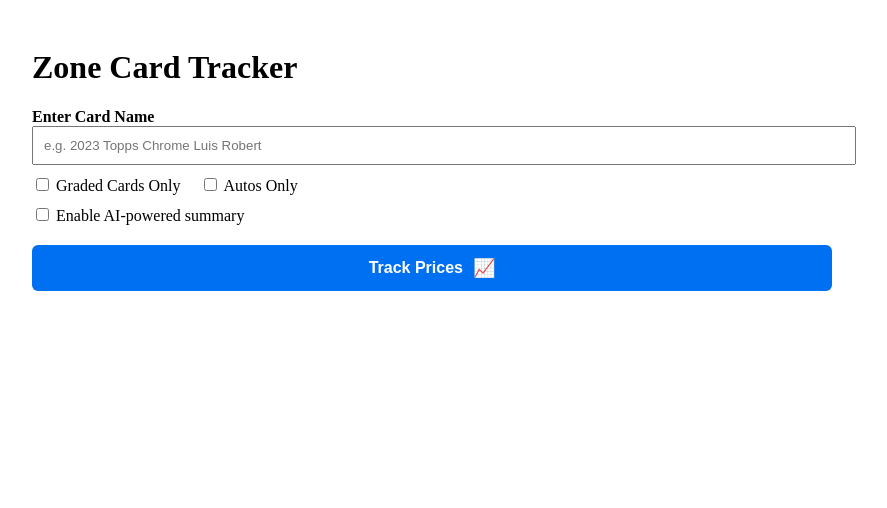
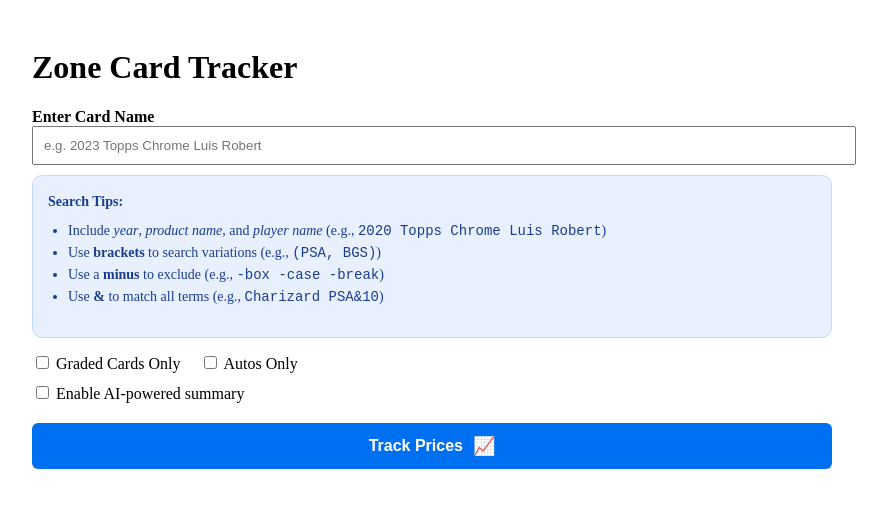
Before and after one commit to JohnGulo/zone-card-tracker, a React (Vite) app in the folder client/: page / in a window 1280 px wide. Shown: the top 508 px of the page, without its empty margins (208-1095 px from the left). Built offline with nearby package versions, Linux system fonts and the light colour scheme.

Commit message:
Temporarily allow all origins via CORS for debugging

```diff
--- a/client/src/App.jsx
+++ b/client/src/App.jsx
@@ -94,6 +94,27 @@ export default function App() {
         onChange={(e) => setCardName(e.target.value)}
         style={{ width: '100%', padding: '10px', marginBottom: '10px' }}
       />
+<div
+  style={{
+    backgroundColor: '#e8f0fe',
+    border: '1px solid #c3dafe',
+    borderRadius: '10px',
+    padding: '15px',
+    marginBottom: '15px',
+    color: '#1a3d8f',
+    fontSize: '14px',
+    lineHeight: '1.5'
+  }}
+>
+  <strong>Search Tips:</strong>
+  <ul style={{ paddingLeft: '20px', marginTop: '8px' }}>
+    <li>Include <em>year</em>, <em>product name</em>, and <em>player name</em> (e.g., <code>2020 Topps Chrome Luis Robert</code>)</li>
+    <li>Use <strong>brackets</strong> to search variations (e.g., <code>(PSA, BGS)</code>)</li>
+    <li>Use a <strong>minus</strong> to exclude (e.g., <code>-box -case -break</code>)</li>
+    <li>Use <strong>&</strong> to match all terms (e.g., <code>Charizard PSA&10</code>)</li>
+  </ul>
+</div>
+
 
       <div style={{ display: 'flex', gap: '20px', flexWrap: 'wrap', marginBottom: '10px' }}>
         <label><input type="checkbox" checked={gradedOnly} onChange={() => setGradedOnly(!gradedOnly)} /> Graded Cards Only</label>
```
